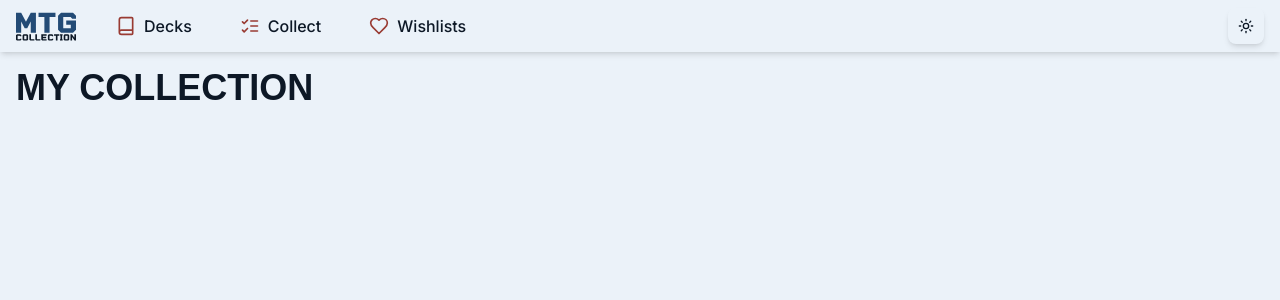
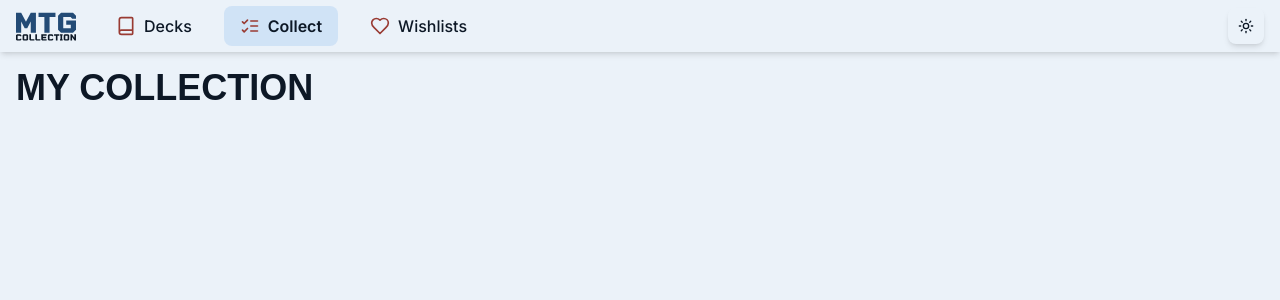
Before and after one commit to princewav/magic-collection, a Next.js app: page /collection in a window 1280 px wide. Shown: the top 300 px of the page. Built offline with nearby package versions, Linux system fonts and the light colour scheme.

Commit message:
feat(navbar): update active state logic for nav links

```diff
--- a/src/components/navbar/NavDropdown.tsx
+++ b/src/components/navbar/NavDropdown.tsx
@@ -11,11 +11,13 @@ export const NavDropdown = ({
   children,
   label,
   className,
+  active,
 }: {
   triggerContent: React.ReactNode;
   children: React.ReactNode;
   label: string;
   className?: string;
+  active?: boolean;
 }) => {
   const [isOpen, setIsOpen] = useState(false);
   // State to control actual rendering in the DOM, allowing time for exit animation
@@ -117,6 +119,8 @@ export const NavDropdown = ({
           'md:flex-row md:gap-2',
           // --- End Existing styles ---
           className,
+          active &&
+            'bg-secondary/40 dark:bg-primary/30 dark:hover:bg-primary/40 font-semibold',
         )}
         aria-haspopup="true"
         aria-expanded={isOpen}
--- a/src/components/navbar/Navbar.tsx
+++ b/src/components/navbar/Navbar.tsx
@@ -12,6 +12,7 @@ import { ListItem } from './NavListItem';
 
 const Navbar: React.FC<{}> = () => {
   const pathname = usePathname();
+  console.log('pathname', pathname);
 
   return (
     <nav
@@ -26,6 +27,7 @@ const Navbar: React.FC<{}> = () => {
       </div>
       <div className="ml-2 flex flex-grow justify-around md:justify-start md:gap-4">
         <NavDropdown
+          active={pathname.startsWith('/decks')}
           label="Decks"
           triggerContent={
             <>
@@ -47,6 +49,7 @@ const Navbar: React.FC<{}> = () => {
         </NavDropdown>
 
         <NavDropdown
+          active={pathname.startsWith('/collection')}
           label="Collection"
           triggerContent={
             <>
@@ -68,7 +71,7 @@ const Navbar: React.FC<{}> = () => {
         </NavDropdown>
 
         <NavLink
-          active={pathname === '/wishlists'}
+          active={pathname.startsWith('/wishlists')}
           href="/wishlists"
           ariaLabel="Wishlists"
         >
```
